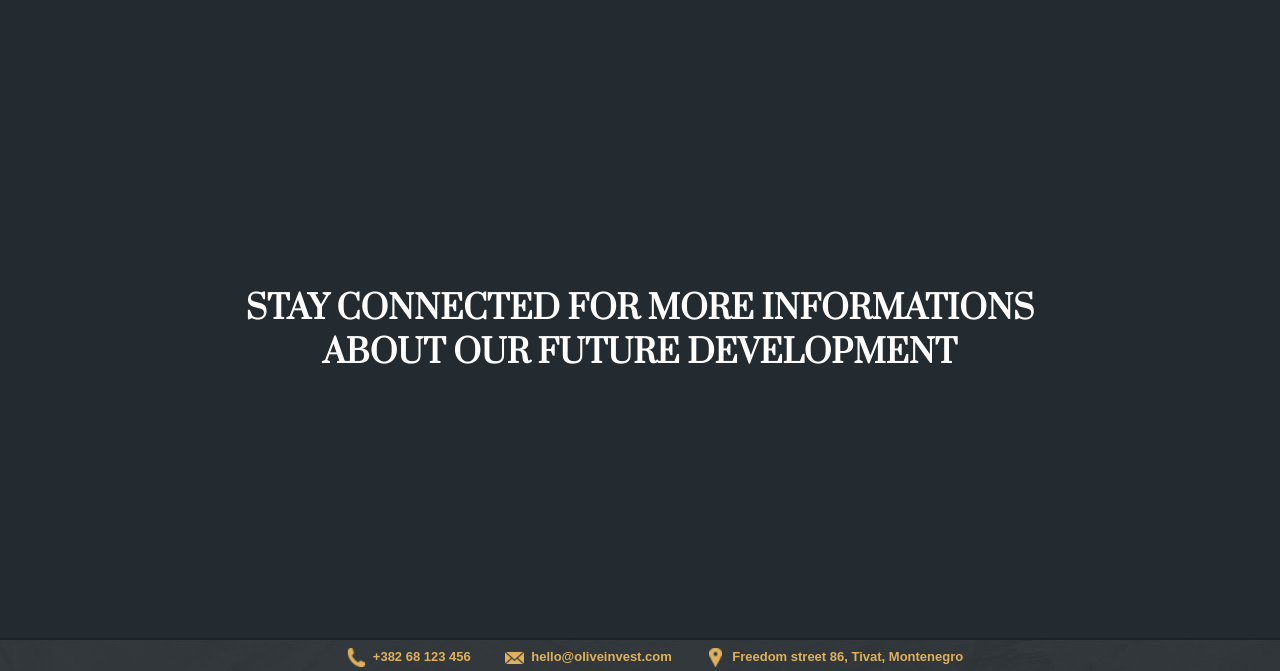
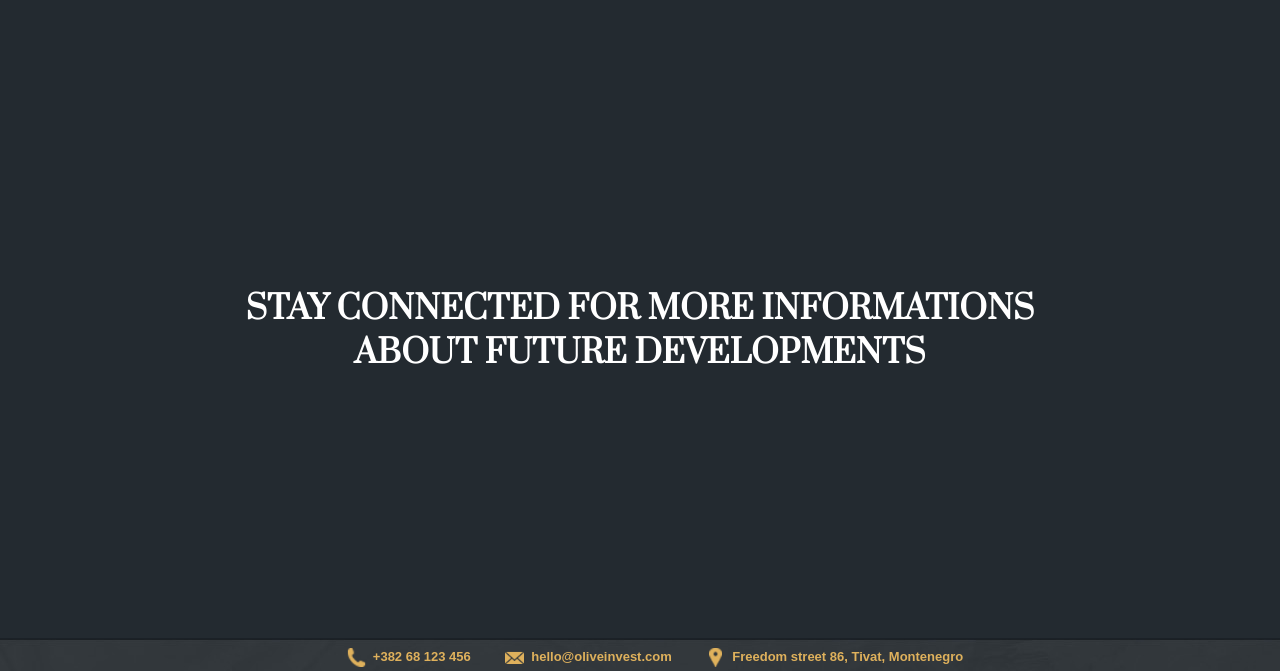
Before and after one commit to nemanja-tomic-zz/OliveInvest, an ASP.NET MVC app: page /FutureDevelopments in a window 1280 px wide. Shown: the part 129-800 px from the top of the page. Run offline with ASP.NET Core 8 and stand-ins for ASP.NET MVC 5, Linux system fonts and the light colour scheme; the project's own start-up code is not run, and a stand-in starts its controllers and pages; some libraries are stand-ins or nearby versions.

Commit message:
css and future dev text changes

```diff
--- a/OliveInvest/Content/Site.css
+++ b/OliveInvest/Content/Site.css
@@ -331,6 +331,7 @@ body, html {
     max-width: 700px;
     resize: none;
     outline: none;
+    font-family: 'Maven-pro',sans-serif;
 }
 
 #name, #phone, #email {
--- a/OliveInvest/Views/FutureDevelopments/Index.cshtml
+++ b/OliveInvest/Views/FutureDevelopments/Index.cshtml
@@ -1,3 +1,3 @@
 <div class="futurePage">
-    <h1>STAY CONNECTED FOR MORE INFORMATIONS<br />ABOUT OUR FUTURE DEVELOPMENT</h1>
+    <h1>STAY CONNECTED FOR MORE INFORMATIONS<br />ABOUT FUTURE DEVELOPMENTS</h1>
 </div>
```
Also changed, not shown: 1 other file.
